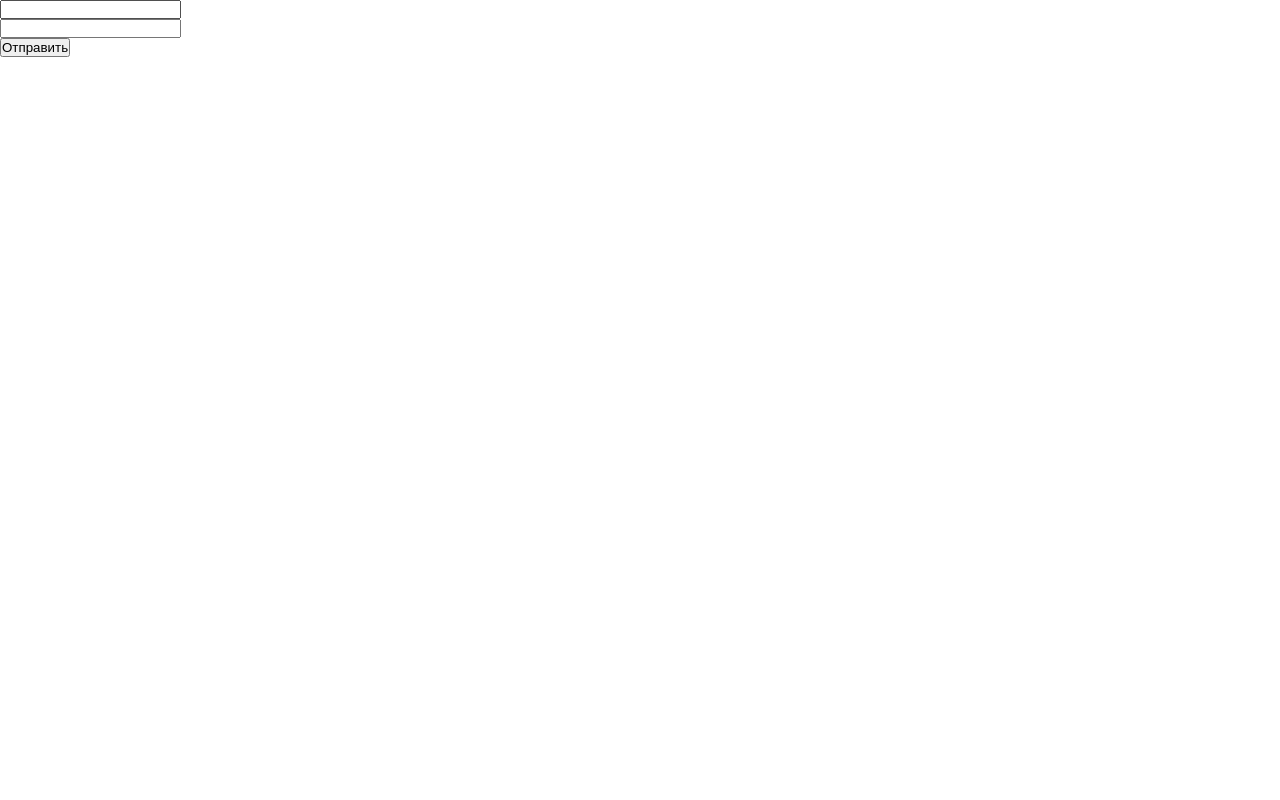
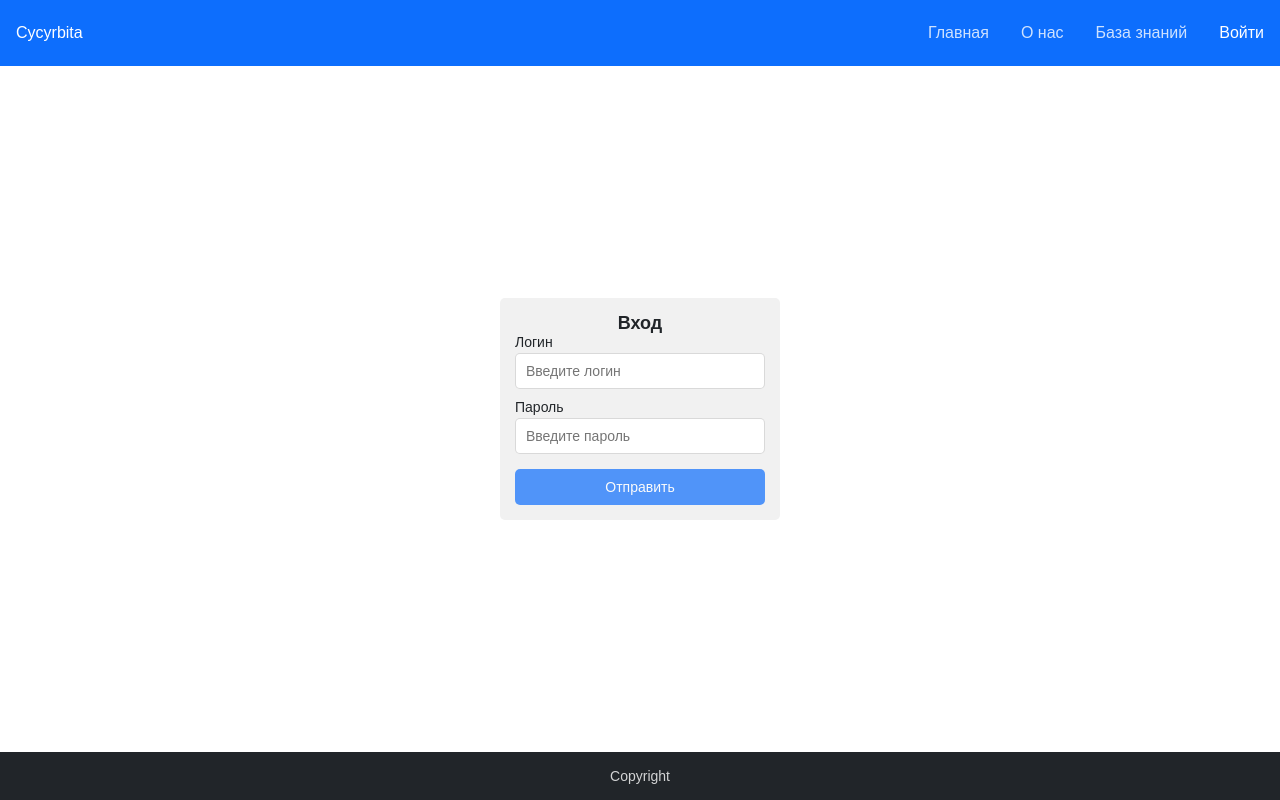
Before and after one commit to nikita-developer/my-app, a React (Create React App) app: page /login in a window 1280 px wide. Built offline with nearby package versions, Linux system fonts and the light colour scheme.

Commit message:
заверстал форму входа

```diff
--- a/src/App.js
+++ b/src/App.js
@@ -1,14 +1,10 @@
 
-import React, {useState, useEffect} from 'react';
+import React from 'react';
 import Header from "./components/Header/Header"
 import Footer from "./components/Footer/Footer"
-import Login from './components/Login/Login'
 import Main from './components/Main/Main'
 
-function App(props) {
-	const [userSuccess, setUserSuccess] = useState(getCookie('user'))
-
-	if(userSuccess) {
+function App() {
 	return(
 		<div className="App">
 			<div className='page'>
@@ -18,17 +14,6 @@ function App(props) {
 			</div>
 		</div>
 	);
-	} else {
-		return <Login />
-	}
-}
-
-// проверяем на существование кука
-function getCookie(name) {
-	var matches = document.cookie.match(new RegExp(
-		"(?:^|; )" + name.replace(/([\.$?*|{}\(\)\[\]\\\/\+^])/g, '\\$1') + "=([^;]*)"
-	));
-	return matches ? decodeURIComponent(matches[1]) : undefined;
 }
 
 export default App;
--- a/src/components/Login/Login.js
+++ /dev/null
@@ -1,24 +0,0 @@
-import React, {useEffect} from "react"
-import Input from "../../ui/Input/Input"
-import axios from 'axios'
-
-function Login() {
-
-    // useEffect(() => {
-	// 	axios.get('http://spasdeveloper.ru/my-app/php/authorization/authorization.php').then(response => {
-	// 		setLoading(true)
-	// 	}).catch(function (error) {
-	// 		console.log("Не удалось подключиться к базе", error)
-	// 	})
-	// }, []);
-
-    return(
-        <div className="login">
-            <Input type="text" />
-            <Input type="password" />
-            <button>Отправить</button>
-        </div>
-    )
-}
-
-export default Login
--- a/src/components/Main/Main.js
+++ b/src/components/Main/Main.js
@@ -5,6 +5,7 @@ import Wiki from '../../pages/Wiki/Wiki'
 import About from '../../pages/About/About'
 import {Routes, Route} from 'react-router-dom';
 import './Main.scss'
+import Login from "../../pages/Login/Login";
 
 function Main() {
     return(
@@ -13,6 +14,7 @@ function Main() {
                 <Route path='/' element={<Home/>}/>
                 <Route path='/wiki' element={<Wiki/>}/>
                 <Route path='/about' element={<About/>}/>
+                <Route path='/login' element={<Login/>}/>
             </Routes>
         </main>
     )
--- a/src/components/Nav/Nav.js
+++ b/src/components/Nav/Nav.js
@@ -10,6 +10,7 @@ class Nav extends Component {
                 <NavLink to="/" className="nav__link">Главная</NavLink>
                 <NavLink to="/about" className="nav__link">О нас</NavLink>
                 <NavLink to="/wiki" className="nav__link">База знаний</NavLink>
+                <NavLink to="/login" className="nav__link">Войти</NavLink>
             </nav>
         )
     }
--- a/src/index.js
+++ b/src/index.js
@@ -2,6 +2,8 @@ import React from 'react';
 import ReactDOM from 'react-dom';
 import './index.scss';
 import './scss/_variables.scss';
+import './scss/field.scss'
+import './scss/btn.scss'
 import App from './App';
 import {BrowserRouter} from 'react-router-dom';
 import {createStore} from 'redux'
--- a/src/index.scss
+++ b/src/index.scss
@@ -25,3 +25,7 @@ img {
     justify-content: space-between;
     min-height: 100vh;
 }
+
+label {
+    display: block;
+}
--- /dev/null
+++ b/src/pages/Login/Login.js
@@ -0,0 +1,48 @@
+import React from "react"
+import './Login.scss'
+
+function Login() {
+    return(
+        <div className="login">
+            <div className="login__box">
+                <div className="login__head">
+                    <div className="login__title">Вход</div>
+                </div>
+                <div className="login__body">
+                    <label className="login__label">
+                        <div className="login__field-name">Логин</div>
+                        <input className="login__field field" placeholder="Введите логин" />
+                        <div className="login__error">Нет такого логина</div>
+                    </label>
+                    <label className="login__label">
+                        <div className="login__field-name">Пароль</div>
+                        <input className="login__field field" placeholder="Введите пароль" />
+                        <div className="login__error">Нет такого пароля</div>
+                    </label>
+                </div>
+                <div className="login__footer">
+                    <button className="login__btn btn">Отправить</button>
+                </div>
+            </div>
+        </div>
+    )
+}
+
+export default Login
+
+
+// useEffect(() => {
+// 	axios.get('http://spasdeveloper.ru/my-app/php/authorization/authorization.php').then(response => {
+// 		setLoading(true)
+// 	}).catch(function (error) {
+// 		console.log("Не удалось подключиться к базе", error)
+// 	})
+// }, []);
+
+// проверяем на существование кука
+// function getCookie(name) {
+// 	var matches = document.cookie.match(new RegExp(
+// 		"(?:^|; )" + name.replace(/([\.$?*|{}\(\)\[\]\\\/\+^])/g, '\\$1') + "=([^;]*)"
+// 	));
+// 	return matches ? decodeURIComponent(matches[1]) : undefined;
+// }
--- /dev/null
+++ b/src/pages/Login/Login.scss
@@ -0,0 +1,66 @@
+
+.login {
+    display: flex;
+    justify-content: center;
+    align-items: center;
+    width: 100%;
+
+    &__box {
+        display: flex;
+        flex-direction: column;
+        min-width: 280px;
+        padding: 15px;
+        border-radius: var(--base-radius);
+        background-color: var(--gray);
+    }
+
+    &__title {
+        text-align: center;
+        font-size: 18px;
+        font-weight: 700;
+    }
+
+    &__field-name {
+        font-size: 14px;
+        margin-bottom: 3px;
+    }
+
+    &__label {
+        position: relative;
+        margin-bottom: 10px;
+    }
+
+    &__error {
+        position: absolute;
+        right: 0;
+        top: 100%;
+        transform: translateY(-7px);
+        margin-right: 5px;
+        margin-left: 5px;
+        display: none;
+        padding: 3px 10px;
+        border: var(--default-border);
+        border-radius: var(--base-radius);
+        font-style: italic;
+        font-size: 12px;
+        color: var(--red);
+        background-color: var(--white);
+    }
+
+    &__footer {
+        text-align: center;
+    }
+
+    &__btn {
+        width: 100%;
+        margin-top: 5px;
+    }
+
+    .error {
+        .login {
+            &__error {
+                display: inline-block;
+            }
+        }
+    }
+}
--- a/src/scss/_variables.scss
+++ b/src/scss/_variables.scss
@@ -11,4 +11,7 @@
 
     // border-radius
     --base-radius: 5px;
+
+    // default border
+    --default-border: 1px solid rgb(0 0 0 / 15%);
 }
--- a/src/scss/btn.scss
+++ b/src/scss/btn.scss
@@ -1,7 +1,7 @@
 
 .btn {
     display: inline-block;
-    padding: 5px 15px;
+    padding: 10px 25px;
     border-radius: var(--base-radius);
     box-shadow: none;
     outline: none;
@@ -9,6 +9,7 @@
     background-color: var(--blue);
     opacity: .7;
     color: var(--white);
+    font-size: 14px;
     cursor: pointer;
 
     &:hover {
--- a/src/scss/field.scss
+++ b/src/scss/field.scss
@@ -0,0 +1,15 @@
+
+.field {
+    display: block;
+    width: 100%;
+    height: 36px;
+    border: var(--default-border);
+    border-radius: var(--base-radius);
+    padding-right: 10px;
+    padding-left: 10px;
+    font-size: 14px;
+
+    &:focus {
+        outline: 1px solid rgb(0 103 255 / 44%);
+    }
+}
```
Lines whose indentation alone changed are shown as unchanged.
